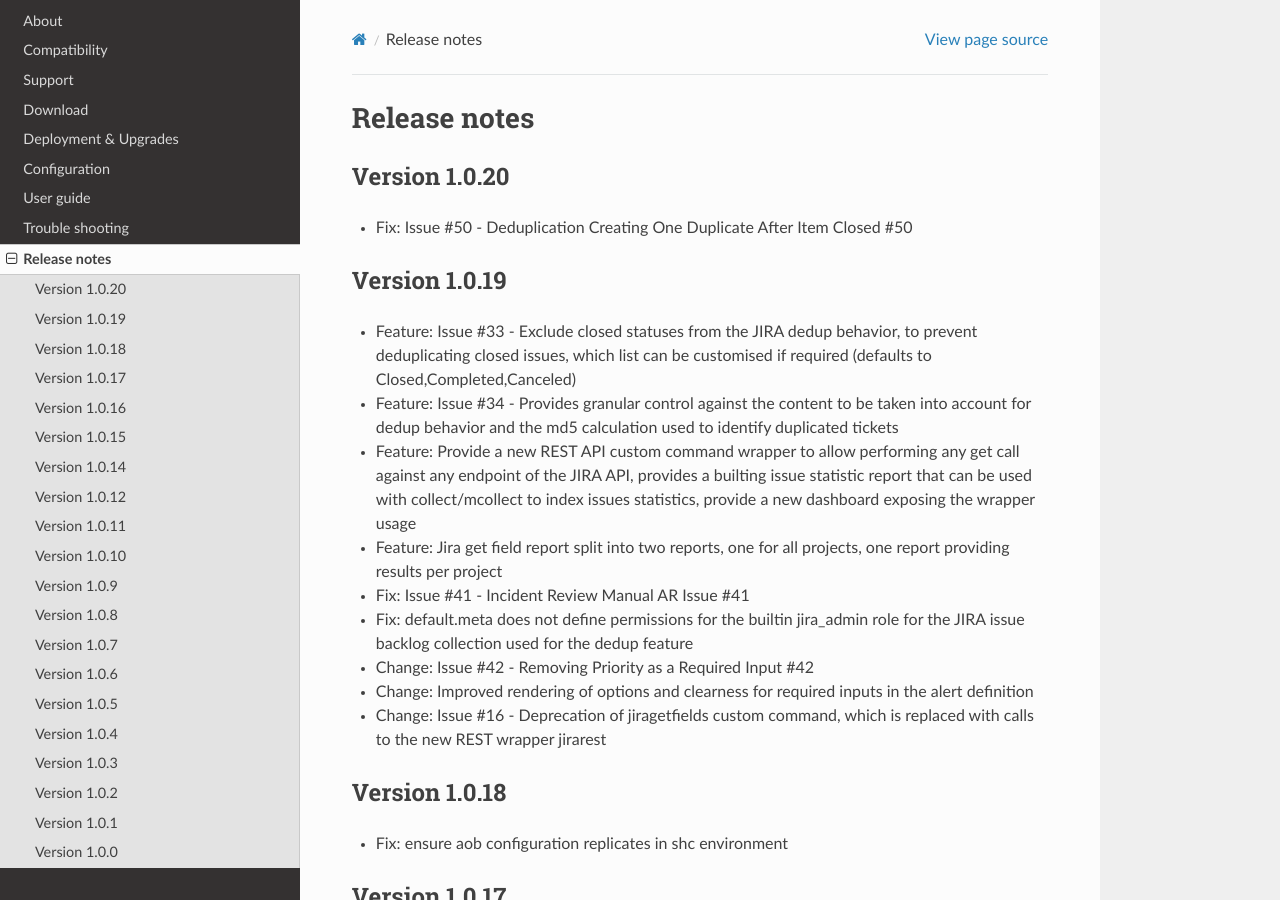
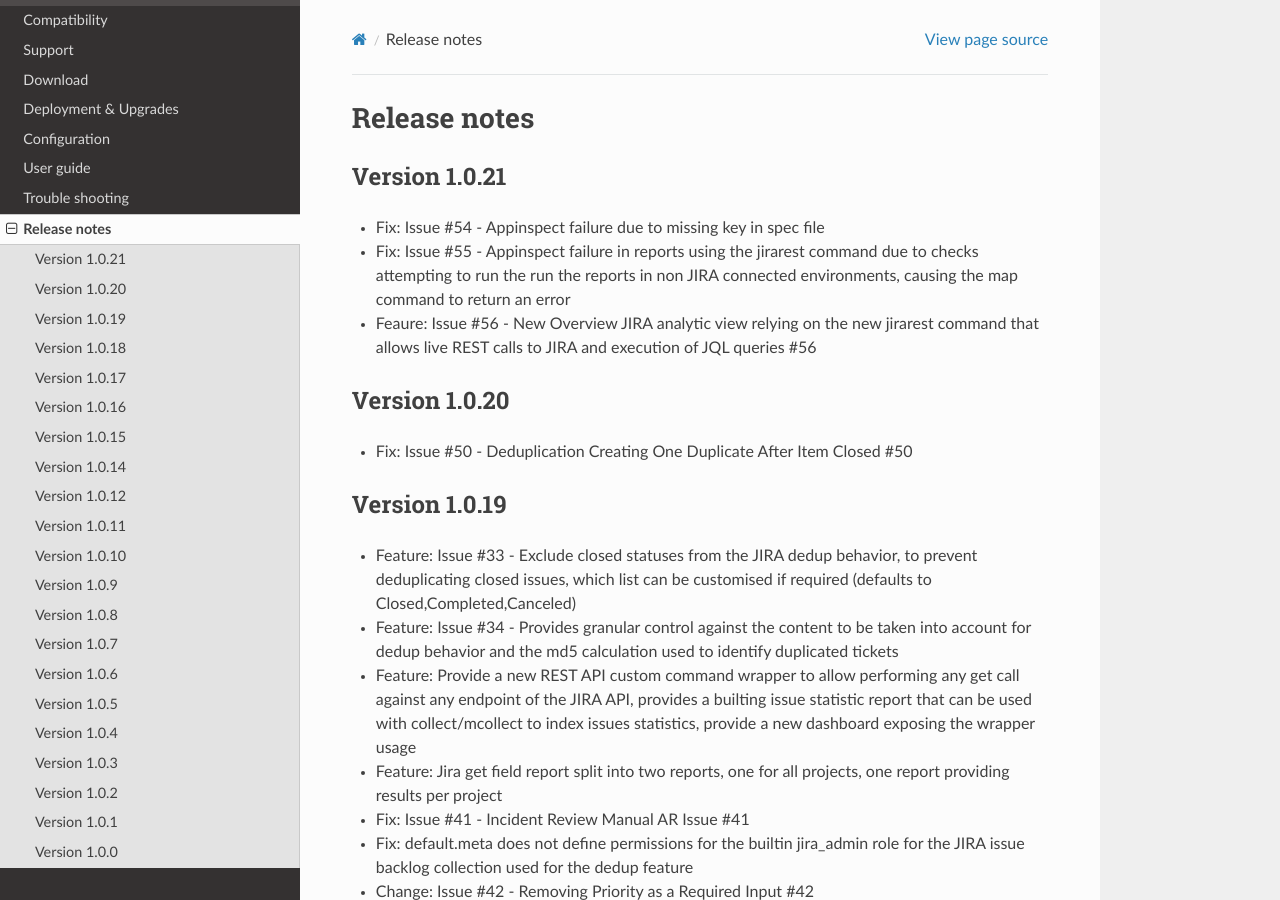
Before and after one commit to guilhemmarchand/TA-jira-service-desk-simple-addon, a Sphinx documentation site: the page built from docs/releasenotes.rst, in a window 1280 px wide and 900 px high. Built offline with Sphinx 7.4.7 and the Read the Docs theme 2.0.0, drawn with Linux system fonts in a browser that asks for light colours.

Commit message:
Version 1.0.21

```diff
--- a/docs/releasenotes.rst
+++ b/docs/releasenotes.rst
@@ -1,5 +1,12 @@
 Release notes
 #############
+
+Version 1.0.21
+==============
+
+- Fix: Issue #54 - Appinspect failure due to missing key in spec file
+- Fix: Issue #55 - Appinspect failure in reports using the jirarest command due to checks attempting to run the run the reports in non JIRA connected environments, causing the map command to return an error
+- Feaure: Issue #56 - New Overview JIRA analytic view relying on the new jirarest command that allows live REST calls to JIRA and execution of JQL queries #56
 
 Version 1.0.20
 ==============
```
Also changed, not shown: 3 other files.
